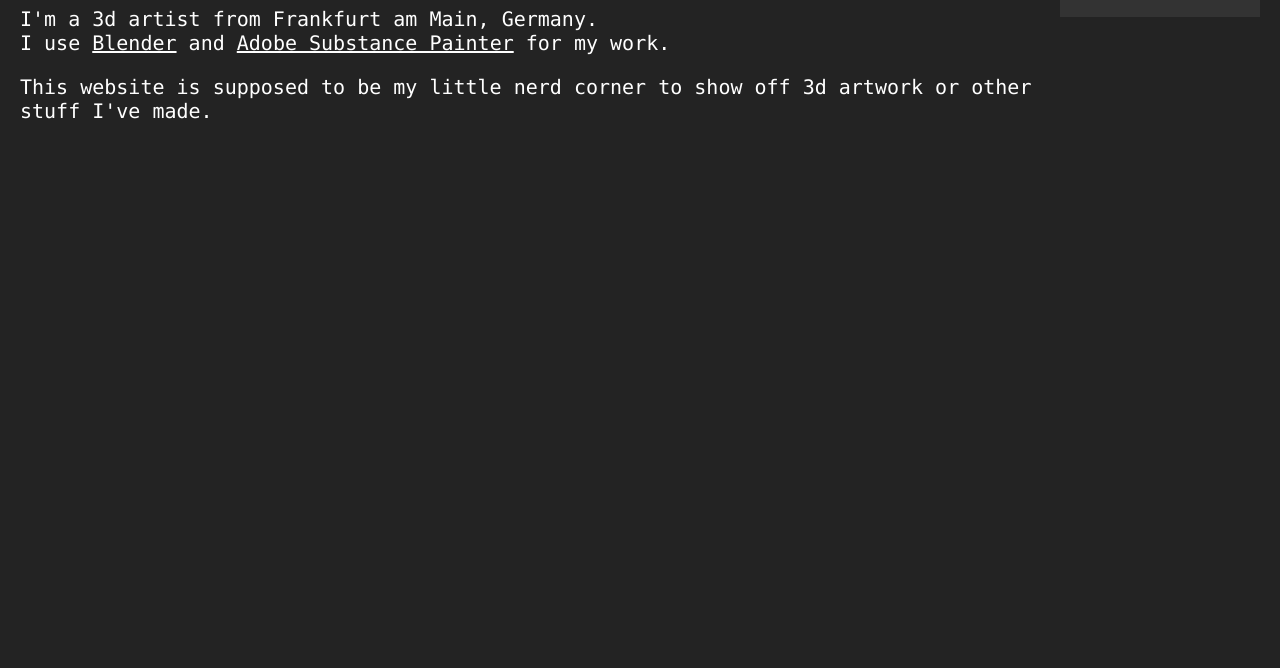
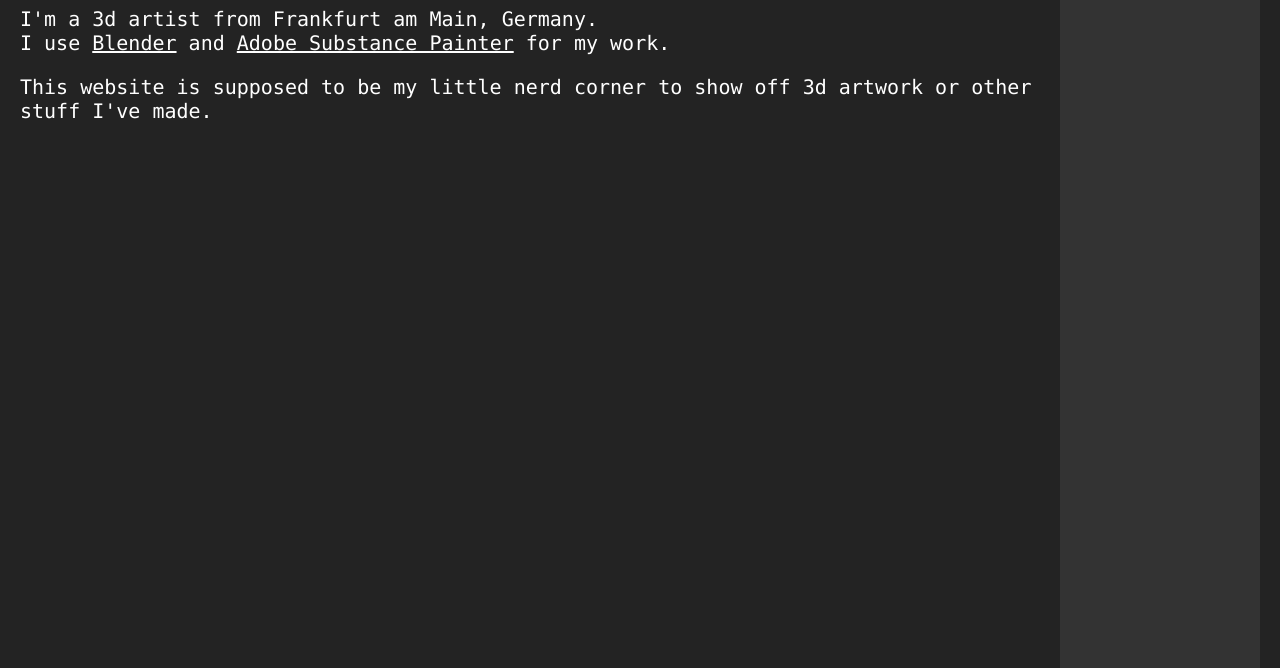
Before and after one commit to Yasu3D/yasu3d.github.io, a plain HTML site: page index.html in a window 1280 px wide. Shown: the part 135-803 px from the top of the page. Drawn offline with Linux system fonts and the light colour scheme.

Commit message:
Update standard.css

```diff
--- a/css/standard.css
+++ b/css/standard.css
@@ -83,6 +83,7 @@
         background-color: #333333;
         float: right;
         width: 200px;
+        height: calc(100vh - 17px);
         border: 20px;
       }
 
```
